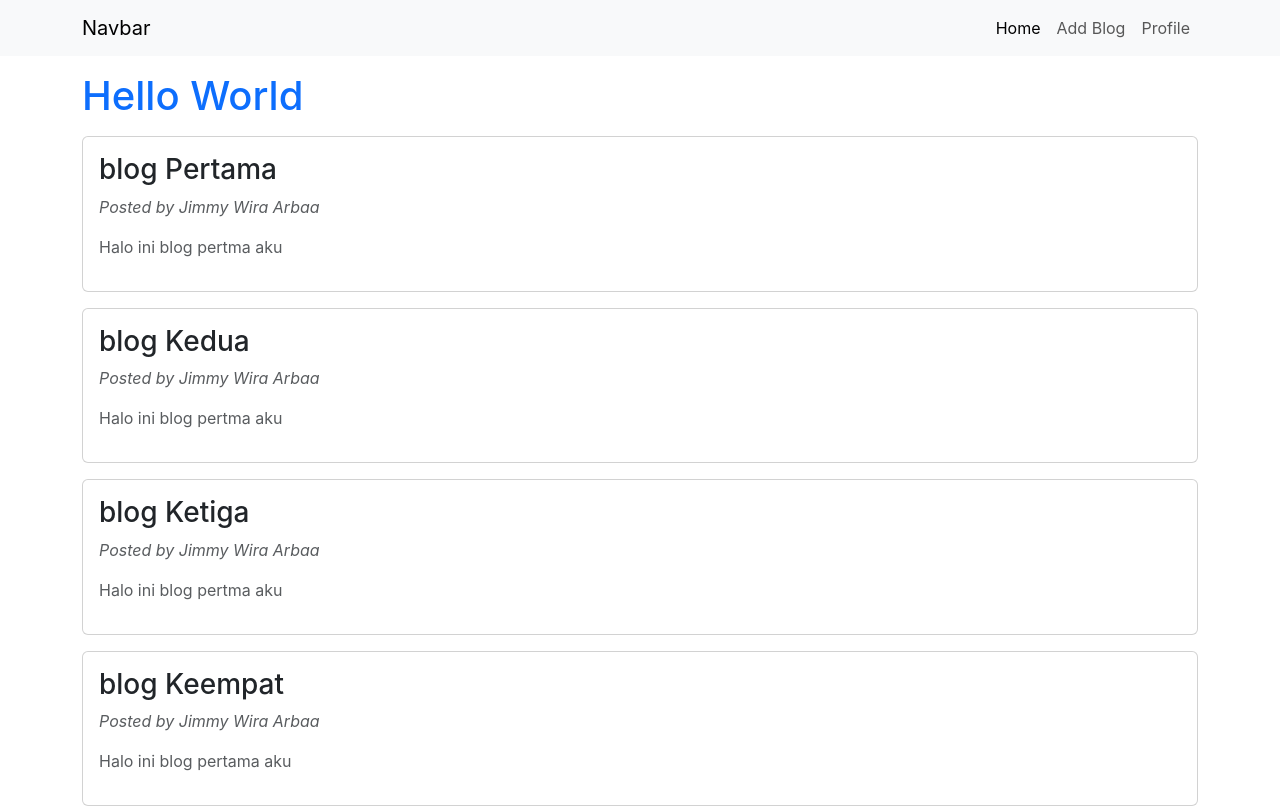
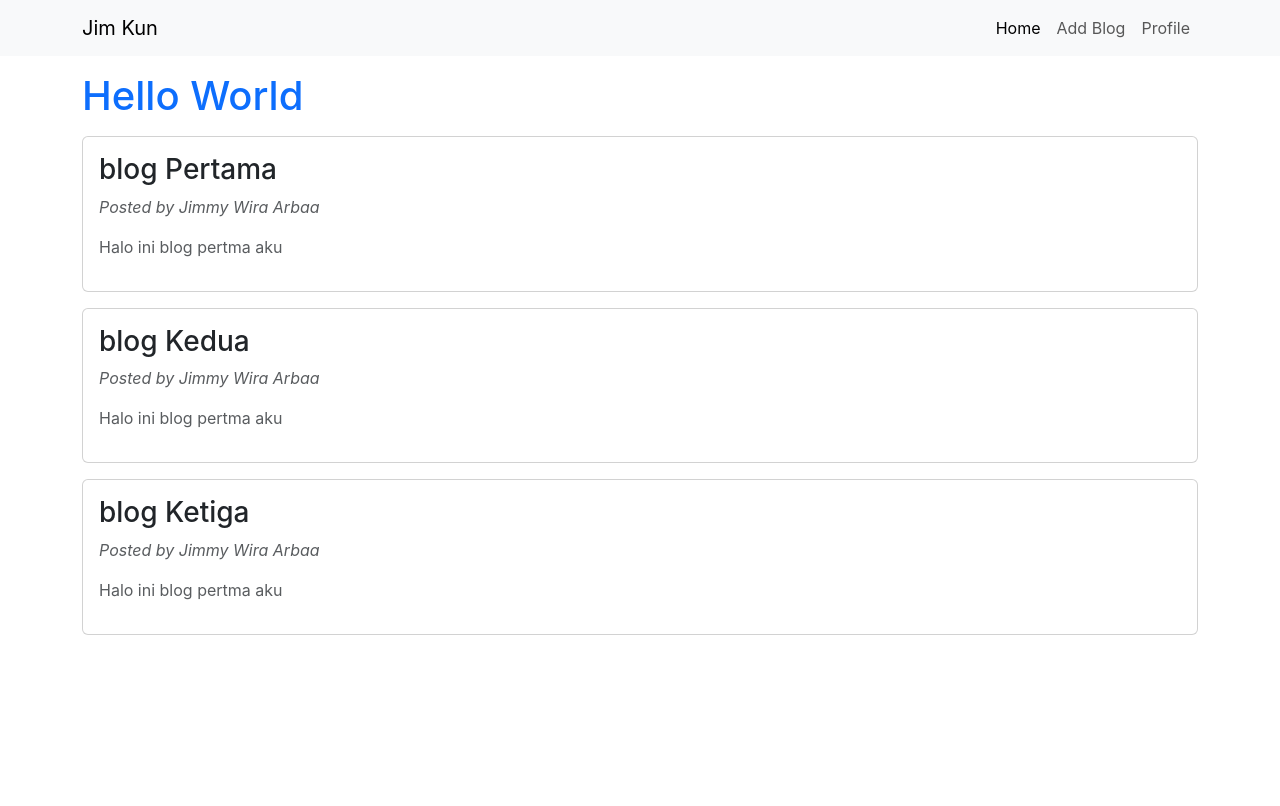
Before and after one commit to jimmywiraarbaa/blog-reactjs, a React (Create React App) app: page / in a window 1280 px wide. Built offline with nearby package versions, Linux system fonts and the light colour scheme.

Commit message:
pengenalan props

```diff
--- a/src/App.js
+++ b/src/App.js
@@ -3,14 +3,40 @@ import Navbar from "./components/Navbar";
 import ItemBlog from "./blog/ItemBlog";
 
 function App() {
-
+  const title = "Jim Kun";
+  const [blogs, setBlogs] = useState([
+    {
+      id: 1,
+      title:"blog Pertama",
+      body:'Halo ini blog pertma aku',
+      author:"Jimmy Wira Arbaa",
+    },
+    {
+      id: 2,
+      title:"blog Kedua",
+      body:'Halo ini blog pertma aku',
+      author:"Jimmy Wira Arbaa",
+    },
+    {
+      id: 3,
+      title:"blog Ketiga",
+      body:'Halo ini blog pertma aku',
+      author:"Jimmy Wira Arbaa",
+    },
+    // {
+    //   id: 4,
+    //   title:"blog Keempat",
+    //   body:'Halo ini blog pertama aku',
+    //   author:"Jimmy Wira Arbaa",
+    // },
+  ]);
 
   return (
     <div>
-      <Navbar/>
+      <Navbar brand={title}/>
       <div className="container mt-3">
       <h1 className="text-primary">Hello World</h1>
-        <ItemBlog/>
+        <ItemBlog blogs={blogs}/>
       </div>
     </div>
   );
--- a/src/blog/ItemBlog.js
+++ b/src/blog/ItemBlog.js
@@ -1,32 +1,7 @@
 import { useState } from "react";
 
-const ItemBlog = () => {
-    const [blogs, setBlogs] = useState([
-    {
-      id: 1,
-      title:"blog Pertama",
-      body:'Halo ini blog pertma aku',
-      author:"Jimmy Wira Arbaa",
-    },
-    {
-      id: 2,
-      title:"blog Kedua",
-      body:'Halo ini blog pertma aku',
-      author:"Jimmy Wira Arbaa",
-    },
-    {
-      id: 3,
-      title:"blog Ketiga",
-      body:'Halo ini blog pertma aku',
-      author:"Jimmy Wira Arbaa",
-    },
-    {
-      id: 4,
-      title:"blog Keempat",
-      body:'Halo ini blog pertama aku',
-      author:"Jimmy Wira Arbaa",
-    },
-  ]);
+const ItemBlog = ({blogs}) => {
+
     return (
         <>
         {blogs.map((blog, index) => (
--- a/src/components/Navbar.js
+++ b/src/components/Navbar.js
@@ -1,8 +1,8 @@
-const navbar = () => {
+const navbar = (props) => {
     return (
         <nav className="navbar navbar-expand-lg bg-body-tertiary">
   <div className="container">
-    <a className="navbar-brand" href="#">Navbar</a>
+    <a className="navbar-brand" href="#">{props.brand}</a>
     <button className="navbar-toggler" type="button" data-bs-toggle="collapse" data-bs-target="#navbarNavAltMarkup" aria-controls="navbarNavAltMarkup" aria-expanded="false" aria-label="Toggle navigation">
       <span className="navbar-toggler-icon"></span>
     </button>
```
